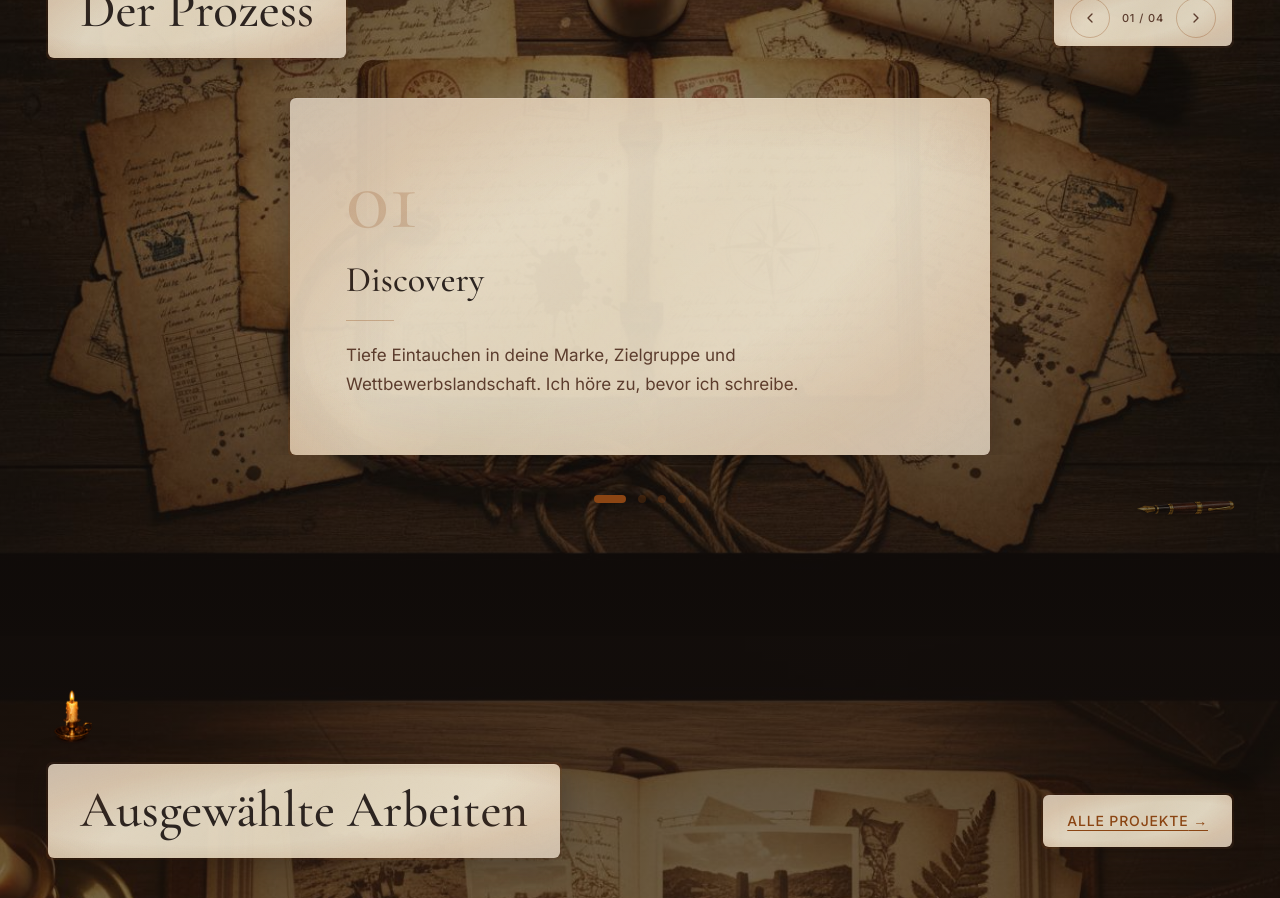
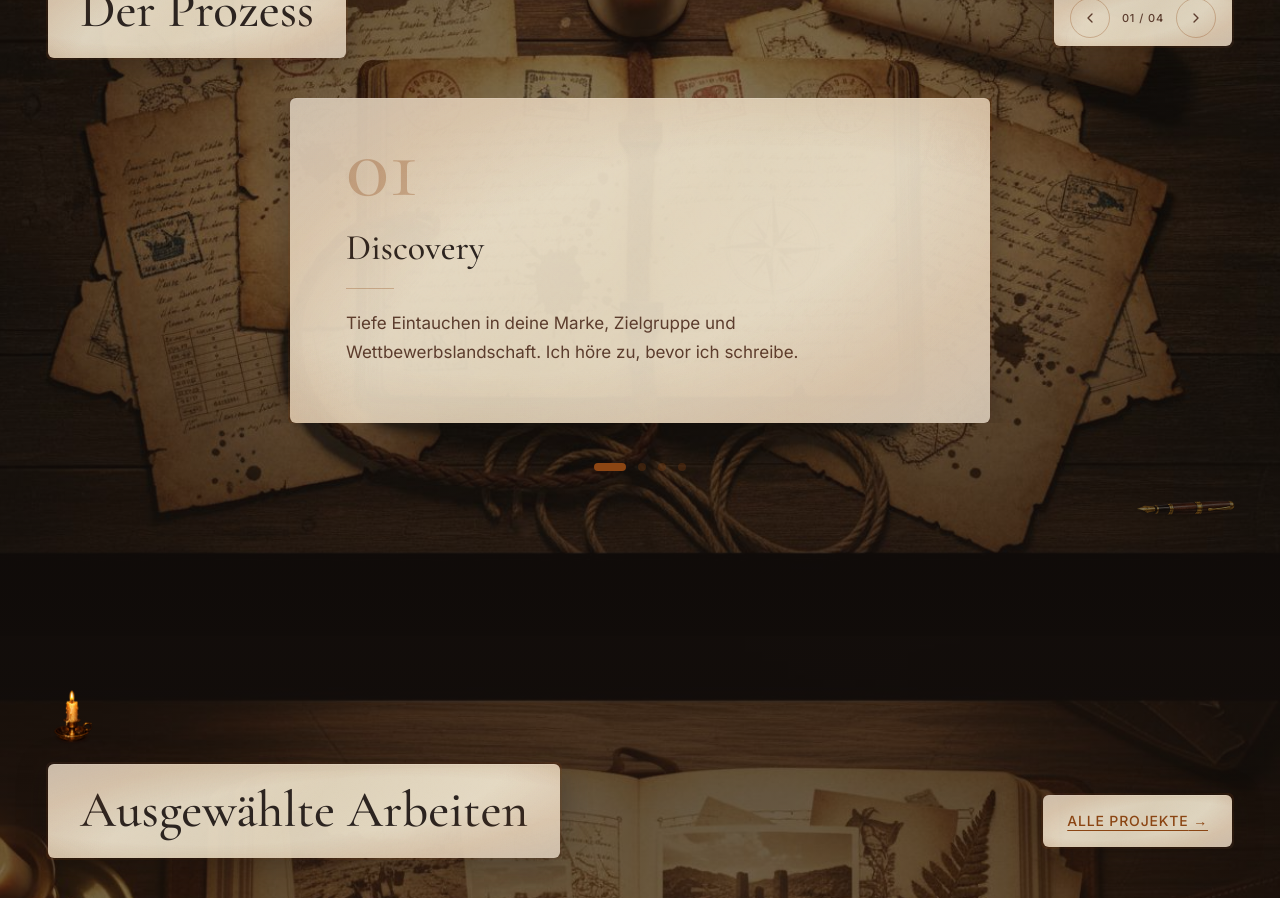
Before and after one commit to qwertyhamburg1/teog3, a React (Vite) app: page / in a window 1280 px wide. Shown: the part 1400-2298 px from the top of the page. Built offline with nearby package versions, Linux system fonts and the light colour scheme.

Commit message:
Update Services.tsx

```diff
--- a/src/sections/Services.tsx
+++ b/src/sections/Services.tsx
@@ -115,12 +115,12 @@ export default function Process() {
               className="aged-paper burned-edges rounded-sm p-10 lg:p-14 max-w-[700px] mx-auto"
               style={{ transform: `rotate(${current % 2 === 0 ? 0.5 : -0.5}deg)` }}
             >
-              {/* Number — moved up and separated from title */}
-              <span className="font-serif text-[72px] lg:text-[90px] font-medium text-[#8B4513] opacity-20 leading-none block">
+              {/* Number — big, pulled UP with negative margin */}
+              <span className="font-serif text-[72px] lg:text-[90px] font-medium text-[#8B4513] opacity-30 leading-none block -mt-6 lg:-mt-8">
                 {step.number}
               </span>
 
-              {/* Title — no overlap with number */}
+              {/* Title — sits below with proper gap */}
               <h3 className="font-serif text-[30px] lg:text-[36px] font-medium text-[#2C2420] leading-[1.1] mt-4 relative z-[1]">
                 {step.title}
               </h3>
```
